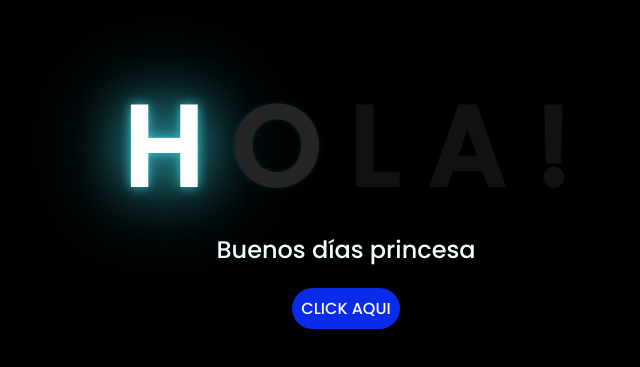
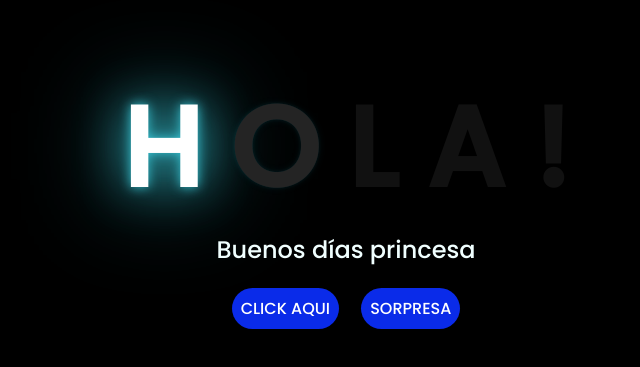
Before and after one commit to Jorge-Ramiro/flower-love, a plain HTML site: page index.html in a window 1280 px wide. Shown: the part 139-506 px from the top of the page, without its empty margins (302-942 px from the left). Drawn offline with Linux system fonts and the light colour scheme.

Commit message:
Boton provisional

```diff
--- a/index.html
+++ b/index.html
@@ -25,6 +25,9 @@
         <button class="botones">
             <a href="dedicatoria.html" style="color: #fff;">CLICK AQUI</a>
         </button>
+        <button class="botones">
+            <a href="heart.html" style="color: #fff;">SORPRESA</a>
+        </button>
     </div>
 
 </body>
```
